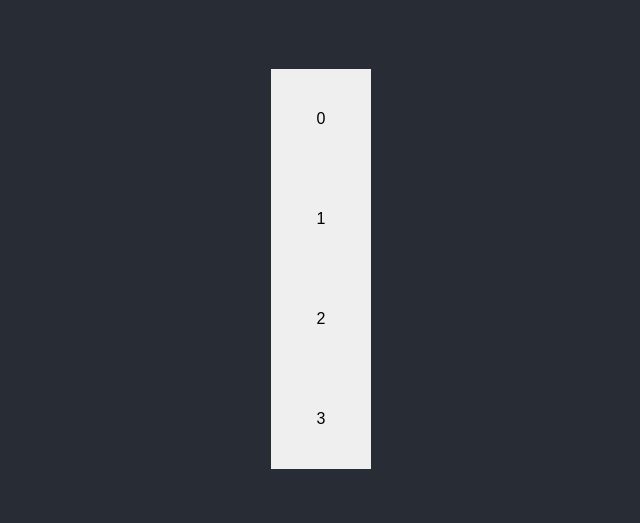
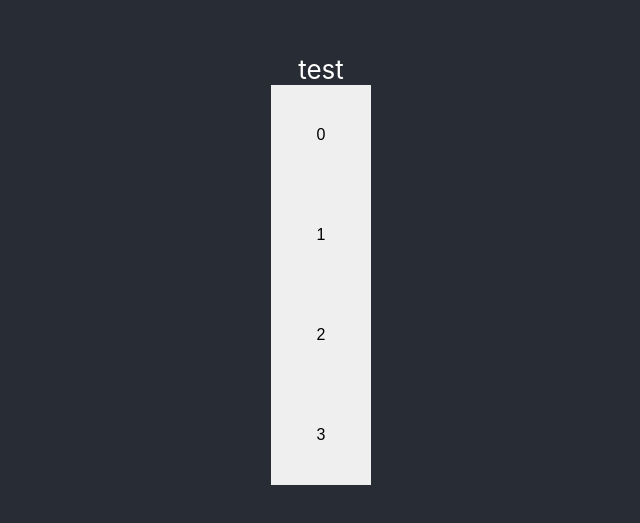
Before and after one commit to rick-hurr/Calulator, a React (Create React App) app: page / in a window 1280 px wide. Shown: the part 131-654 px from the top of the page, without its empty margins (319-959 px from the left). Built offline with nearby package versions, Linux system fonts and the light colour scheme.

Commit message:
test commit

```diff
--- a/src/App.js
+++ b/src/App.js
@@ -1,5 +1,5 @@
 import './App.css';
-import Key from './key.jsx'
+import Key from './components/key.jsx'
 
 const keys = [0,1,2,3]
 
@@ -8,6 +8,7 @@ function App() {
   return (
     <div className="App">
       <header className="App-header">
+        <label>test</label>
         {keys.map((w) => {
           return <Key num={w}/>
         })}
```
Also changed, not shown: src/components/key.jsx (renamed from src/key.jsx).
